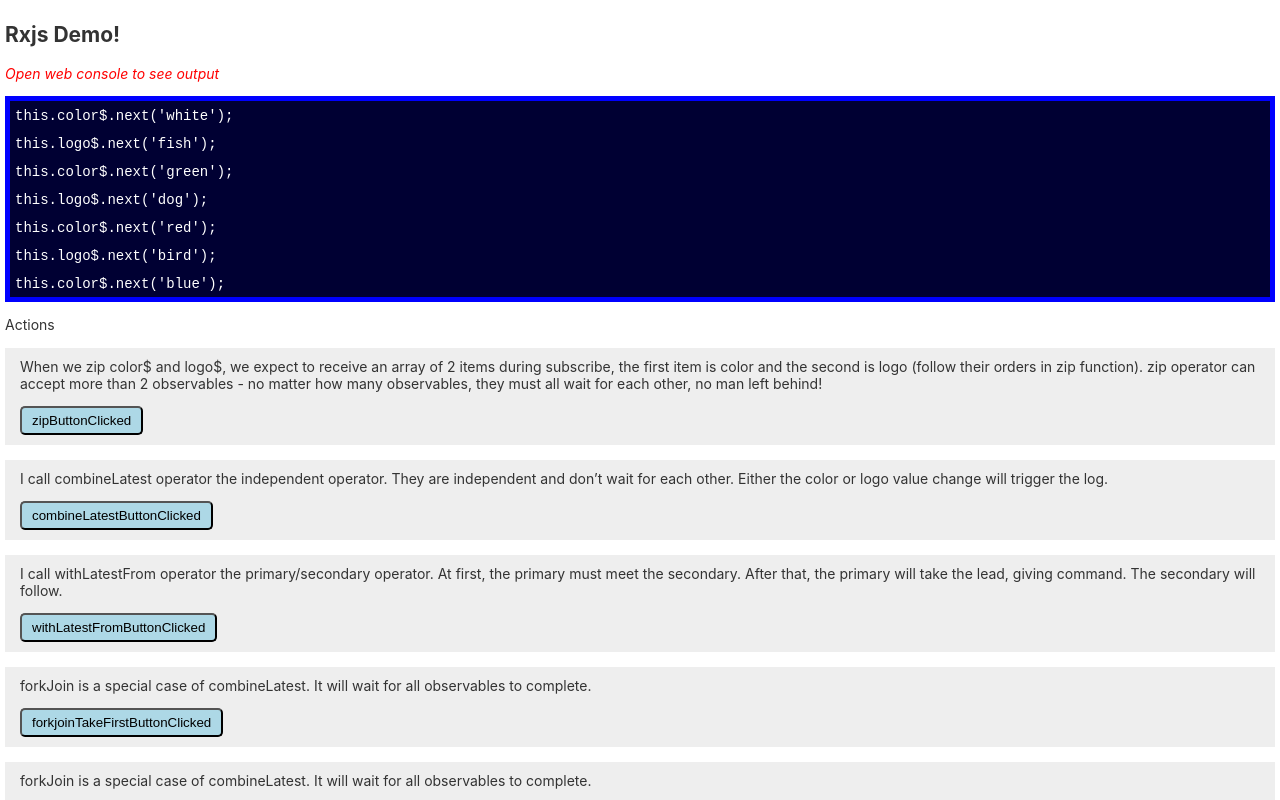
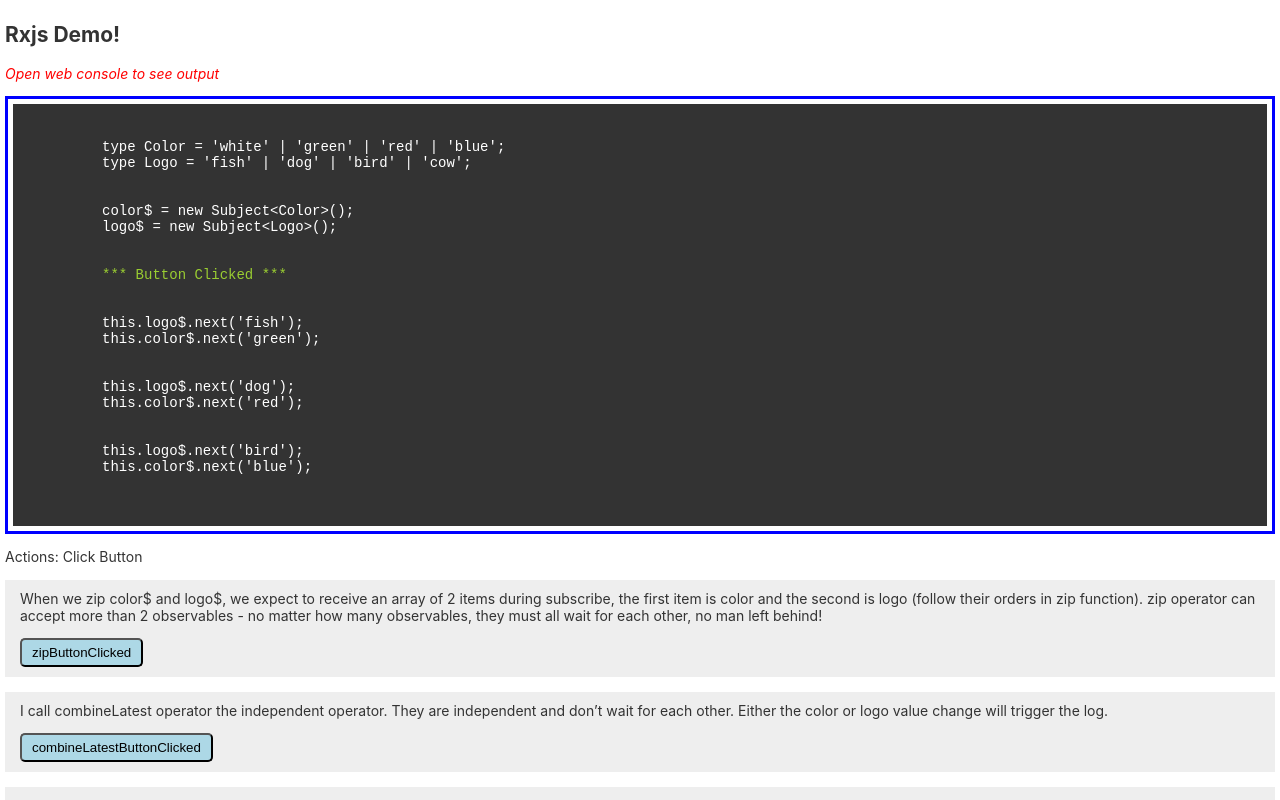
Before and after one commit to rdbhagat999/ngx-rxjs-demo, an Angular app: page /rxjs in a window 1280 px wide. Shown: the top 800 px of the page. Built offline with nearby package versions, Linux system fonts and the light colour scheme.

Commit message:
formatted output

```diff
--- a/src/app/rxjs-demo/rxjs-demo.component.html
+++ b/src/app/rxjs-demo/rxjs-demo.component.html
@@ -5,35 +5,30 @@
 
   <div class="codeblock">
     <div class="cb">
-      <code>this.color$.next('white'); </code>
-    </div>
-
-    <div class="cb">
-      <code>this.logo$.next('fish'); </code>
-    </div>
-
-    <div class="cb">
-      <code>this.color$.next('green'); </code>
-    </div>
-
-    <div class="cb">
-      <code>this.logo$.next('dog'); </code>
-    </div>
-
-    <div class="cb">
-      <code>this.color$.next('red'); </code>
-    </div>
-
-    <div class="cb">
-      <code>this.logo$.next('bird'); </code>
-    </div>
-
-    <div class="cb">
-      <code>this.color$.next('blue'); </code>
+      <pre>
+        <code>
+          type Color = 'white' | 'green' | 'red' | 'blue';
+          type Logo = 'fish' | 'dog' | 'bird' | 'cow';
+          <br>
+          color$ = new Subject&lt;Color&gt;();
+          logo$ = new Subject&lt;Logo&gt;();
+          <br>
+          <span>*** Button Clicked ***</span>
+          <br>
+          this.logo$.next('fish');
+          this.color$.next('green');
+          <br>
+          this.logo$.next('dog');
+          this.color$.next('red');
+          <br>
+          this.logo$.next('bird');
+          this.color$.next('blue');
+        </code>
+      </pre>
     </div>
   </div>
 
-  <p>Actions</p>
+  <p>Actions: Click Button</p>
 
   <div class="actionblock">
     <div class="action">
--- a/src/app/rxjs-demo/rxjs-demo.component.scss
+++ b/src/app/rxjs-demo/rxjs-demo.component.scss
@@ -5,13 +5,17 @@
   color: red;
 }
 .codeblock {
-  background: blue;
+  border: 3px solid blue;
   color: white;
   padding: 5px;
   .cb {
     background: rgba($color: #000000, $alpha: 0.8);
     color: white;
     padding: 5px;
+
+    span {
+      color: yellowgreen;
+    }
   }
 }
 .actionblock {
```
